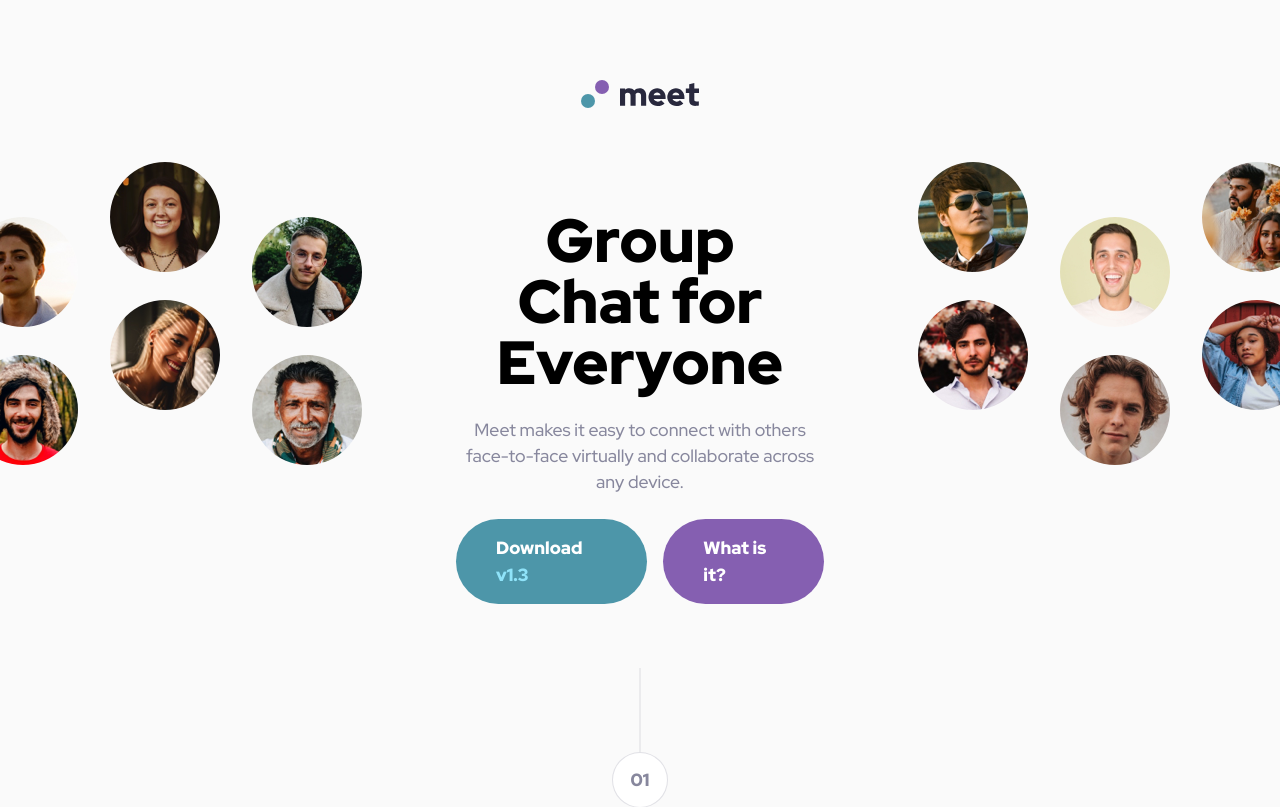
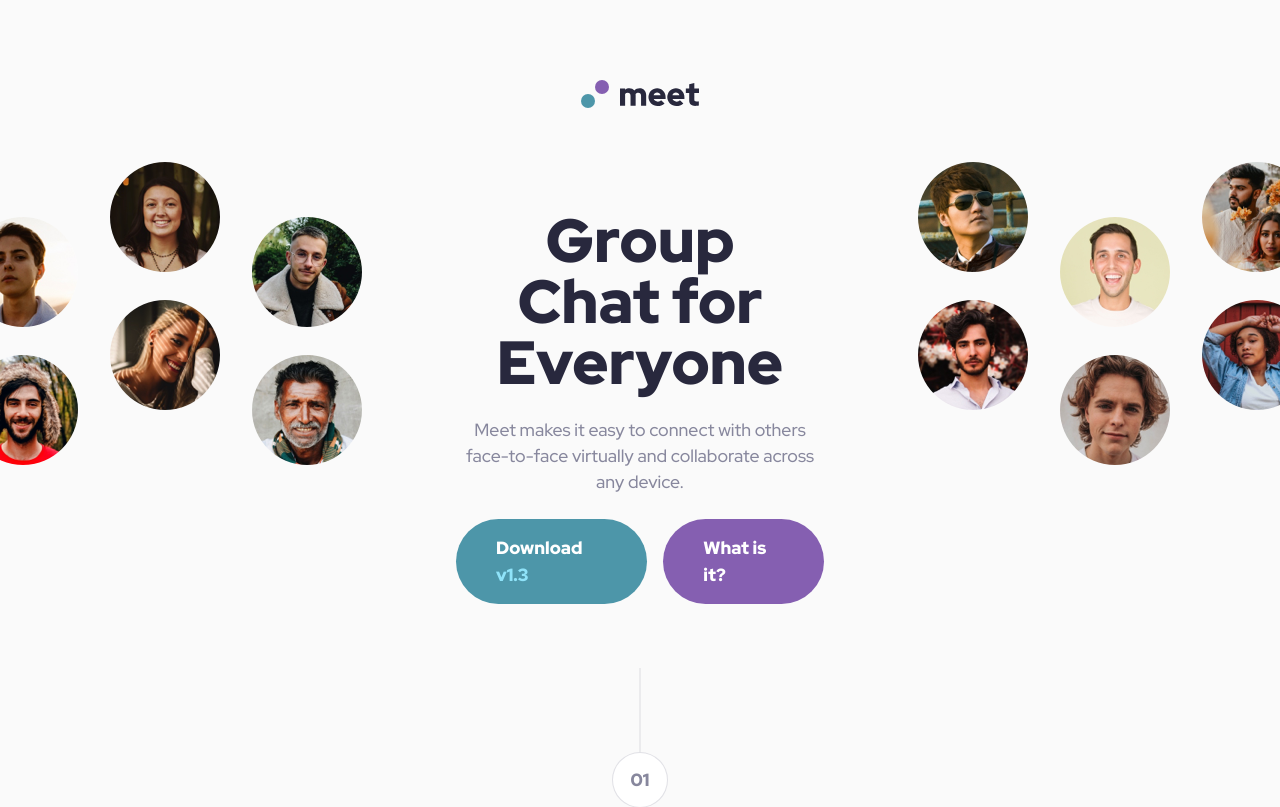
Before and after one commit to DarrickFauvel/fem2407-meet-landing-page-next, a Next.js app: page / in a window 1280 px wide. Shown: the top 807 px of the page. Built offline with nearby package versions, Linux system fonts and the light colour scheme.

Commit message:
Change text to design color

```diff
--- a/app/components/hero/components/call-to-action/index.tsx
+++ b/app/components/hero/components/call-to-action/index.tsx
@@ -3,7 +3,7 @@ import Button from "@/components/logo/button";
 const CallToAction = () => {
   return (
     <div className="flex max-w-[540px] flex-col items-center gap-6 px-6 pt-12">
-      <h1 className="text-balance text-center text-fem-fluid-h1 font-black leading-none">
+      <h1 className="text-balance text-center text-fem-fluid-h1 font-black leading-none text-fem-space-cadet">
         Group Chat for Everyone
       </h1>
 
```
